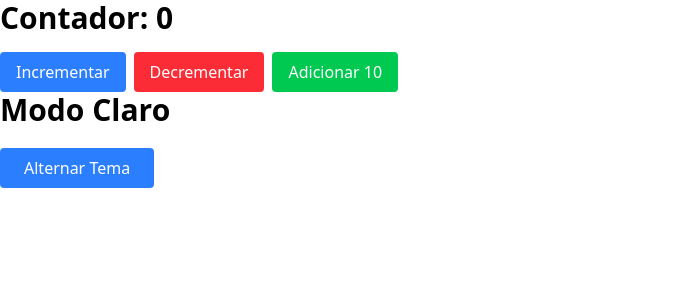
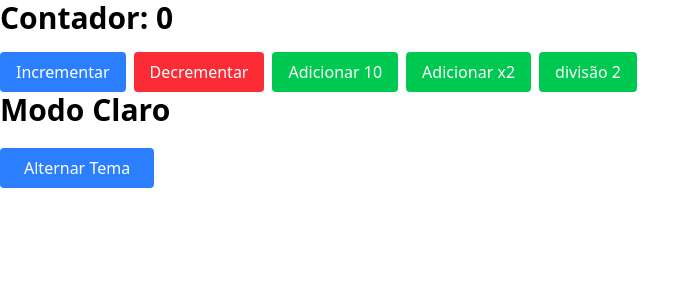
Before and after one commit to gustavoLim4/portfolio-1, a React (Vite) app: page / in a window 1280 px wide. Shown: the top 300 px of the page, without its empty margins (0-700 px from the left). Built offline with nearby package versions, Linux system fonts and the light colour scheme.

Commit message:
aprendendo redux

```diff
--- a/src/App.tsx
+++ b/src/App.tsx
@@ -4,6 +4,8 @@ import {
   incrementar,
   decrementar,
   adicionarValor,
+  adicionaVezes,
+  dividir
 } from "./store/slices/contadorSlice";
 
 import { toggleTheme } from "./store/slices/themeSlice";
@@ -38,6 +40,18 @@ function App() {
         >
           Adicionar 10
         </button>
+        <button
+          className="px-4 py-2 bg-green-500 text-white rounded"
+          onClick={() => dispatch(adicionaVezes())}
+        >
+        Adicionar x2
+        </button>
+        <button
+          className="px-4 py-2 bg-green-500 text-white rounded"
+          onClick={() => dispatch(dividir())}
+        >
+        divisão 2
+        </button>
       </div>
       <div
         className=""
--- a/src/store/slices/contadorSlice.ts
+++ b/src/store/slices/contadorSlice.ts
@@ -23,11 +23,17 @@ const contadorSlice = createSlice({
     adicionarValor: (state, action: PayloadAction<number>) => {
       state.valor += action.payload;
     },
+    adicionaVezes:(state) => {
+      state.valor *= 2;
+    },
+    dividir: (state) => {
+      state.valor /= 2
+    }
   },
 });
 
 // Exportando as ações
-export const { incrementar, decrementar, adicionarValor } = contadorSlice.actions;
+export const { incrementar, decrementar, adicionarValor, adicionaVezes , dividir} = contadorSlice.actions;
 
 // Exportando o reducer
 export default contadorSlice.reducer;
```
